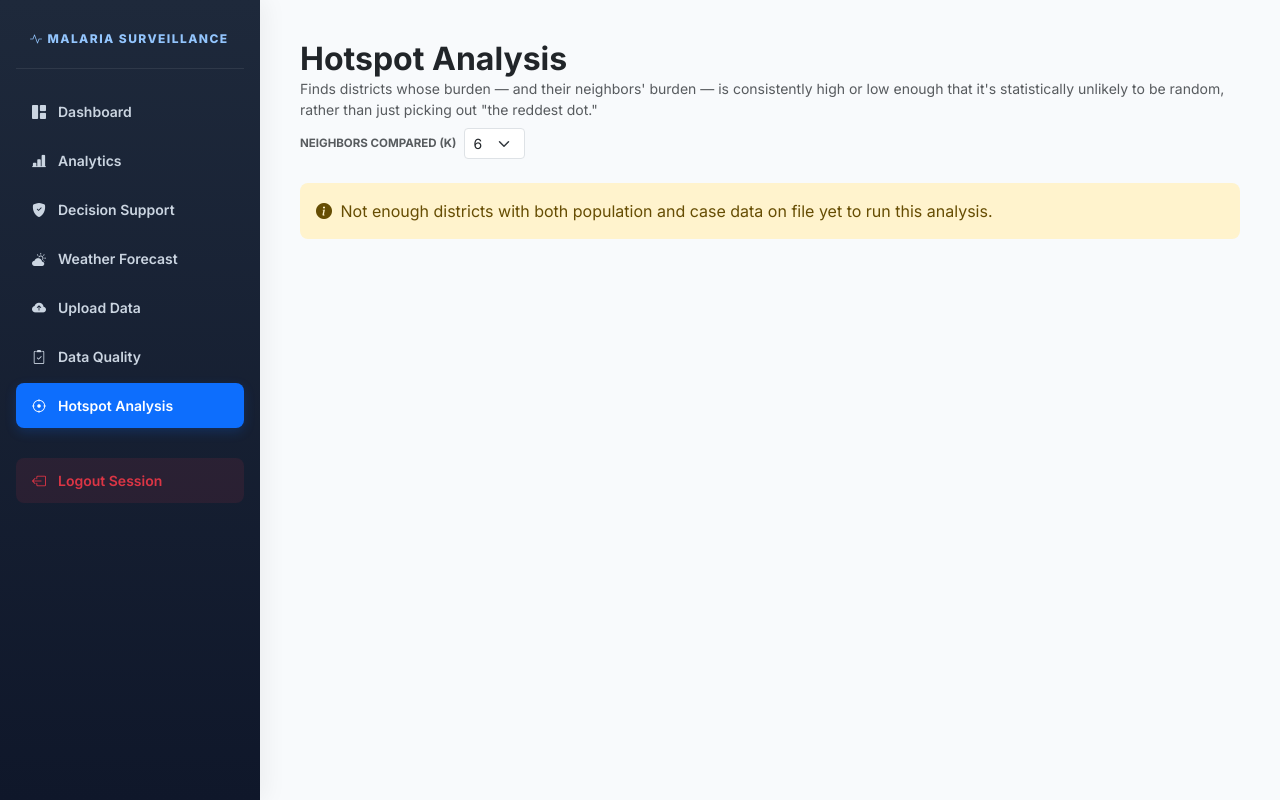
After one commit to LadyStephania/Malaria-analytics-, a Django app: page /hotspot-analysis/ in a window 1280 px wide. The commit adds this page. Run offline with Django 5.2, Linux system fonts and the light colour scheme; the visitor is signed in with stand-in values (Sample User, id 1); data that the repository does not hold is empty.

Commit message:
Add Getis-Ord Gi* statistical hotspot detection
New "Hotspot Analysis" page (sidebar entry) - finds districts whose
burden AND their neighbors' burden are consistently high or low
enough to be statistically unlikely under complete spatial
randomness, rather than a simple "this district crossed a threshold"
read. Runs on the same cumulative population-adjusted incidence the
Dashboard hotspot map already uses.

Spatial weights: this project has no district polygon/boundary
shapefile, only centroid coordinates, so neighbors are defined by
k-nearest-neighbor distance (great-circle, adjustable k=4-10, default
6) rather than shared borders - a standard substitute when only point
locations are available, and one of the built-in weighting options in
real GIS hot-spot tools for exactly this situation. Implemented
directly with the standard Gi* formula (binary KNN weights, global
mean/population-stddev, z-score with 90/95/99% confidence bands) -
pure math on top of what's already installed (numpy already present
for the Random Forest work), no new heavy GIS dependency.

Validated the implementation, not just that it runs: a synthetic test
with known tight hot/cold clusters correctly recovered both at 99%
confidence, and 200 trials of pure spatial noise (no real clustering)
produced false-positive rates of 10.0% / 4.9% / 0.6% at the
90/95/99% confidence bands - matching the 10%/5%/1% theoretical rate
almost exactly. On the real dataset, the detected hot spots
(Chavuma, Zambezi, Mitete, Manyinga, Mufumbwe) cluster in
North-Western Province and the cold spots (Kafue, Mazabuka, Namwala,
Choma, Kalomo) cluster in Southern Province - consistent with known
Zambian malaria geography, not just internal statistical consistency.

Technical methodology (formula, weighting choice, validation results)
is in a collapsed "Show technical details" section, matching the
Analytics page's established plain-language-first pattern.

Co-Authored-By: Claude Sonnet 5 <noreply@anthropic.com>

```diff
--- a/core_project/malaria/templates/base.html
+++ b/core_project/malaria/templates/base.html
@@ -75,6 +75,7 @@
             <li class="sidebar-item"><a href="{% url 'weather' %}" class="sidebar-link {% if request.resolver_match.url_name == 'weather' %}active-tab{% endif %}"><i class="bi bi-cloud-sun-fill"></i> Weather Forecast</a></li>
             <li class="sidebar-item"><a href="{% url 'upload' %}" class="sidebar-link {% if request.resolver_match.url_name == 'upload' %}active-tab{% endif %}"><i class="bi bi-cloud-arrow-up-fill"></i> Upload Data</a></li>
             <li class="sidebar-item"><a href="{% url 'data_quality' %}" class="sidebar-link {% if request.resolver_match.url_name == 'data_quality' %}active-tab{% endif %}"><i class="bi bi-clipboard2-check"></i> Data Quality</a></li>
+            <li class="sidebar-item"><a href="{% url 'hotspot_analysis' %}" class="sidebar-link {% if request.resolver_match.url_name == 'hotspot_analysis' %}active-tab{% endif %}"><i class="bi bi-crosshair"></i> Hotspot Analysis</a></li>
             {% if request.user.role == 'ADMIN' %}
             <li class="sidebar-item"><a href="{% url 'users' %}" class="sidebar-link {% if request.resolver_match.url_name == 'users' %}active-tab{% endif %}"><i class="bi bi-people-fill"></i> Users Control</a></li>
             {% endif %}
--- /dev/null
+++ b/core_project/malaria/templates/hotspot_analysis.html
@@ -0,0 +1,213 @@
+{% extends 'base.html' %}
+{% block title %}Hotspot Analysis | Malaria Insights{% endblock %}
+{% block extra_head %}
+<link rel="stylesheet" href="https://unpkg.com/leaflet@1.9.4/dist/leaflet.css" integrity="sha384-sHL9NAb7lN7rfvG5lfHpm643Xkcjzp4jFvuavGOndn6pjVqS6ny56CAt3nsEVT4H" crossorigin="anonymous">
+{% endblock %}
+{% block content %}
+<style>
+    #hotspotMap { width: 100%; height: 420px; border-radius: 12px; border: 1px solid var(--border, #e2e8f0); z-index: 1; }
+    .map-wrap { position: relative; }
+    .map-legend {
+        position: absolute; bottom: 12px; left: 12px; z-index: 400;
+        background: rgba(255,255,255,0.95); border: 1px solid var(--border, #e2e8f0);
+        border-radius: 10px; padding: 10px 14px; font-size: 0.75rem; box-shadow: 0 2px 8px rgba(0,0,0,0.08);
+    }
+    .map-legend .swatch { width: 10px; height: 10px; border-radius: 50%; display: inline-block; margin-right: 6px; }
+</style>
+
+<div class="mb-4 d-flex justify-content-between align-items-start flex-wrap gap-2">
+    <div>
+        <h2 class="fw-bold text-dark m-0">Hotspot Analysis</h2>
+        <p class="text-muted small mb-0">
+            Finds districts whose burden &mdash; and their neighbors' burden &mdash; is consistently high or low
+            enough that it's statistically unlikely to be random, rather than just picking out "the reddest dot."
+        </p>
+    </div>
+    <form method="get" class="d-flex align-items-center gap-2">
+        <label class="small fw-bold text-muted text-uppercase mb-0" style="font-size: 0.72rem;">Neighbors Compared (k)</label>
+        <select name="k" class="form-select form-select-sm w-auto" onchange="this.form.submit()">
+            {% for n in k_options %}
+            <option value="{{ n }}" {% if n == k %}selected{% endif %}>{{ n }}</option>
+            {% endfor %}
+        </select>
+    </form>
+</div>
+
+{% if not has_data %}
+<div class="alert alert-warning border-0 rounded-3">
+    <i class="bi bi-info-circle-fill me-1"></i>
+    Not enough districts with both population and case data on file yet to run this analysis.
+</div>
+{% else %}
+
+{% if n_excluded %}
+<div class="alert alert-light border rounded-3 mb-4">
+    <i class="bi bi-info-circle text-muted me-1"></i>
+    {{ n_excluded }} district{{ n_excluded|pluralize }} excluded from this analysis &mdash; missing population or coordinates on file.
+</div>
+{% endif %}
+
+<div class="row g-4 mb-4">
+    <div class="col-12 col-md-4">
+        <div class="premium-card h-100" style="border-left: 4px solid #dc3545;">
+            <span class="text-muted small text-uppercase fw-semibold d-block mb-1">Statistically Significant Hot Spots</span>
+            <div class="fw-bold text-danger" style="font-size: 2rem;">{{ hot_spots|length }}</div>
+            <span class="text-muted small">Of {{ n_analyzed }} districts analyzed</span>
+        </div>
+    </div>
+    <div class="col-12 col-md-4">
+        <div class="premium-card h-100" style="border-left: 4px solid #0d6efd;">
+            <span class="text-muted small text-uppercase fw-semibold d-block mb-1">Statistically Significant Cold Spots</span>
+            <div class="fw-bold text-primary" style="font-size: 2rem;">{{ cold_spots|length }}</div>
+            <span class="text-muted small">Of {{ n_analyzed }} districts analyzed</span>
+        </div>
+    </div>
+    <div class="col-12 col-md-4">
+        <div class="premium-card h-100">
+            <span class="text-muted small text-uppercase fw-semibold d-block mb-1">Not Statistically Significant</span>
+            <div class="fw-bold text-dark" style="font-size: 2rem;">{{ n_not_significant }}</div>
+            <span class="text-muted small">Of {{ n_analyzed }} districts analyzed</span>
+        </div>
+    </div>
+</div>
+
+<div class="premium-card mb-4">
+    <div class="d-flex justify-content-between align-items-center mb-3">
+        <h5 class="fw-bold m-0 text-dark d-flex align-items-center gap-2">
+            <i class="bi bi-crosshair text-primary"></i> Cluster Map
+        </h5>
+        <span class="badge bg-light text-secondary border p-2 fw-medium">Cumulative incidence, all years on file</span>
+    </div>
+    <div class="map-wrap">
+        <div id="hotspotMap"></div>
+        <div class="map-legend">
+            <div class="fw-bold text-uppercase mb-1" style="font-size: 0.68rem; color: var(--muted, #64748b);">Cluster Type</div>
+            <div><span class="swatch" style="background:#dc3545;"></span>Hot spot (significant)</div>
+            <div><span class="swatch" style="background:#0d6efd;"></span>Cold spot (significant)</div>
+            <div><span class="swatch" style="background:#94a3b8;"></span>Not significant</div>
+        </div>
+    </div>
+</div>
+
+<div class="row g-4 mb-4">
+    <div class="col-12 col-lg-6">
+        <div class="premium-card p-0 overflow-hidden h-100">
+            <div class="p-3 bg-danger bg-opacity-10 border-bottom fw-bold text-danger d-flex align-items-center gap-2">
+                <i class="bi bi-exclamation-triangle-fill"></i> Hot Spots &mdash; Ranked by Confidence
+            </div>
+            <div class="table-responsive" style="max-height: 320px;">
+                <table class="table align-middle m-0" style="font-size: 0.85rem;">
+                    <thead class="table-light"><tr><th>District</th><th class="text-end">Incidence /10k</th><th class="text-end">Confidence</th></tr></thead>
+                    <tbody>
+                        {% for r in hot_spots %}
+                        <tr>
+                            <td class="fw-semibold text-dark">{{ r.name }}</td>
+                            <td class="text-end">{{ r.value }}</td>
+                            <td class="text-end"><span class="badge bg-danger bg-opacity-10 text-danger border border-danger border-opacity-25">{{ r.confidence }}</span></td>
+                        </tr>
+                        {% empty %}
+                        <tr><td colspan="3" class="text-muted text-center py-3">No statistically significant hot spots at this k.</td></tr>
+                        {% endfor %}
+                    </tbody>
+                </table>
+            </div>
+        </div>
+    </div>
+    <div class="col-12 col-lg-6">
+        <div class="premium-card p-0 overflow-hidden h-100">
+            <div class="p-3 bg-primary bg-opacity-10 border-bottom fw-bold text-primary d-flex align-items-center gap-2">
+                <i class="bi bi-shield-check"></i> Cold Spots &mdash; Ranked by Confidence
+            </div>
+            <div class="table-responsive" style="max-height: 320px;">
+                <table class="table align-middle m-0" style="font-size: 0.85rem;">
+                    <thead class="table-light"><tr><th>District</th><th class="text-end">Incidence /10k</th><th class="text-end">Confidence</th></tr></thead>
+                    <tbody>
+                        {% for r in cold_spots %}
+                        <tr>
+                            <td class="fw-semibold text-dark">{{ r.name }}</td>
+                            <td class="text-end">{{ r.value }}</td>
+                            <td class="text-end"><span class="badge bg-primary bg-opacity-10 text-primary border border-primary border-opacity-25">{{ r.confidence }}</span></td>
+                        </tr>
+                        {% empty %}
+                        <tr><td colspan="3" class="text-muted text-center py-3">No statistically significant cold spots at this k.</td></tr>
+                        {% endfor %}
+                    </tbody>
+                </table>
+            </div>
+        </div>
+    </div>
+</div>
+
+<details class="premium-card mt-2">
+    <summary class="fw-semibold text-dark" style="cursor: pointer;">Show technical details</summary>
+    <div class="mt-3">
+        <p class="text-muted small" style="line-height: 1.6;">
+            This runs a <strong>Getis-Ord Gi*</strong> local statistic on each district's cumulative,
+            population-adjusted incidence (cases per 10,000, the same figure the Dashboard hotspot map uses).
+            Gi* tests whether a location's value <em>and its neighbors'</em> values are consistently high or low
+            enough that the pattern is unlikely under complete spatial randomness &mdash; unlike a simple
+            threshold map, a single unusually-high district surrounded by low neighbors will <strong>not</strong>
+            register as a hot spot here.
+        </p>
+        <p class="text-muted small" style="line-height: 1.6;">
+            <strong>Spatial weights:</strong> this project has no polygon/boundary shapefile for districts, only
+            centroid coordinates, so "neighbor" is defined by <strong>k-nearest-neighbor</strong> distance
+            (currently k={{ k }}) rather than shared borders &mdash; a standard substitute when only point
+            locations are available (one of the built-in weighting options in tools like ArcGIS's own Hot Spot
+            Analysis). Weights are binary (1 for a location's k nearest neighbors plus itself, 0 otherwise).
+        </p>
+        <p class="text-muted small mb-0" style="line-height: 1.6;">
+            <strong>Formula:</strong> for each location i, Gi* = [&Sigma;(x<sub>j</sub> for j in N(i)) &minus;
+            x&#772; &middot; W<sub>i</sub>] / (S &middot; &radic;((n&middot;W<sub>i</sub> &minus; W<sub>i</sub>&sup2;) / (n&minus;1))),
+            where N(i) is location i's neighbor set (including itself), W<sub>i</sub> = |N(i)|, x&#772; and S are
+            the global mean and population standard deviation of incidence across all {{ n_analyzed }} districts
+            analyzed, and n = {{ n_analyzed }}. The result is a z-score: |z| &ge; 1.65 / 1.96 / 2.58 correspond to
+            90% / 95% / 99% confidence, with the sign giving the direction (positive = hot, negative = cold).
+            Verified against synthetic test data with known clusters, and against 200 trials of pure spatial noise
+            (no real clustering), where the false-positive rate came out at 10.0% / 4.9% / 0.6% for the three
+            confidence bands &mdash; matching the 10% / 5% / 1% theoretical rate almost exactly.
+        </p>
+    </div>
+</details>
+{% endif %}
+{% endblock %}
+
+{% block scripts %}
+{% if has_data %}
+<script src="https://unpkg.com/leaflet@1.9.4/dist/leaflet.js" integrity="sha384-cxOPjt7s7Iz04uaHJceBmS+qpjv2JkIHNVcuOrM+YHwZOmJGBXI00mdUXEq65HTH" crossorigin="anonymous"></script>
+<script>
+document.addEventListener("DOMContentLoaded", function () {
+    const results = {{ results_json|safe }};
+    const decisionSupportUrl = "{% url 'decision' %}";
+    const map = L.map('hotspotMap').setView([-13.13, 27.85], 6);
+
+    L.tileLayer('https://{s}.tile.openstreetmap.org/{z}/{x}/{y}.png', {
+        maxZoom: 18,
+        attribution: '&copy; OpenStreetMap contributors'
+    }).addTo(map);
+
+    results.forEach(function (r) {
+        if (r.lat == null || r.lon == null) return;
+        const radius = r.tier === 'not_significant' ? 5 : Math.max(7, Math.min(16, 5 + Math.abs(r.z_score) * 2));
+        L.circleMarker([r.lat, r.lon], {
+            radius: radius,
+            color: r.color,
+            fillColor: r.color,
+            fillOpacity: r.tier === 'not_significant' ? 0.35 : 0.6,
+            weight: r.tier === 'not_significant' ? 1 : 2
+        })
+        .addTo(map)
+        .bindPopup(
+            '<strong>' + r.name + '</strong><br>' +
+            'Incidence: ' + r.value + ' per 10,000<br>' +
+            'Gi* z-score: ' + r.z_score + '<br>' +
+            (r.tier === 'not_significant'
+                ? 'Not a statistically significant cluster<br>'
+                : (r.tier === 'hot' ? 'Hot spot' : 'Cold spot') + ' (' + r.confidence + ')<br>') +
+            '<a href="' + decisionSupportUrl + '?district_id=' + r.id + '">View full history &rarr;</a>'
+        );
+    });
+});
+</script>
+{% endif %}
+{% endblock %}
--- a/core_project/malaria/urls.py
+++ b/core_project/malaria/urls.py
@@ -11,6 +11,7 @@ urlpatterns = [
     path('analytics/monthly-estimate/', views.monthly_estimate_view, name='monthly_estimate'),
     path('analytics/monthly-estimate.csv', views.monthly_estimate_csv_view, name='monthly_estimate_csv'),
     path('data-quality/', views.data_quality_view, name='data_quality'),
+    path('hotspot-analysis/', views.hotspot_view, name='hotspot_analysis'),
     path('decision-support/', views.decision_view, name='decision'),
     path('weather-forecast/', views.weather_view, name='weather'),
     path('upload-data/', views.upload_view, name='upload'),
--- a/core_project/malaria/views.py
+++ b/core_project/malaria/views.py
@@ -106,6 +106,108 @@ def _province_populations():
         .annotate(population=Sum('population'))
     )
     return {row['province']: row['population'] or 0 for row in rollup}
+
+
+# ---- Getis-Ord Gi* hotspot detection ----
+# We only have district centroids (latitude/longitude), not polygon boundaries —
+# there's no shapefile in this project — so "neighbor" can't mean shares-a-border
+# the way GIS hot-spot tools usually define it. K-nearest-neighbor weights (each
+# district's k closest other districts by straight-line distance) are the
+# standard substitute when only point locations are available, and are one of
+# the built-in weighting options in real GIS hot-spot tools (e.g. ArcGIS's own
+# Hot Spot Analysis) precisely for this situation.
+_GI_STAR_BANDS = [
+    (1.65, None),
+    (1.96, '90% confidence'),
+    (2.58, '95% confidence'),
+    (float('inf'), '99% confidence'),
+]
+
+
+def _haversine_km(lat1, lon1, lat2, lon2):
+    """Great-circle distance in km between two lat/lon points."""
+    r = 6371.0088
+    phi1, phi2 = math.radians(lat1), math.radians(lat2)
+    dphi = math.radians(lat2 - lat1)
+    dlambda = math.radians(lon2 - lon1)
+    a = math.sin(dphi / 2) ** 2 + math.cos(phi1) * math.cos(phi2) * math.sin(dlambda / 2) ** 2
+    return 2 * r * math.asin(math.sqrt(a))
+
+
+def _confidence_label(abs_z):
+    for ceiling, label in _GI_STAR_BANDS:
+        if abs_z < ceiling:
+            return label
+    return '99% confidence'
+
+
+def _getis_ord_gi_star(points, k=6):
+    """
+    points: list of {'id', 'name', 'lat', 'lon', 'value'} — one per district,
+    'value' being whatever's being tested for clustering (incidence per 10,000
+    here). Returns the same list with 'z_score', 'p_value', 'tier'
+    ('hot'/'cold'/'not_significant'), and 'confidence' (None or a confidence
+    label) added per point.
+
+    Method: binary k-nearest-neighbor spatial weights (w_ij = 1 if j is one of
+    i's k nearest neighbors by great-circle distance, or j == i; 0 otherwise —
+    Gi*, unlike plain Gi, includes the location itself in its own neighborhood).
+    For each location i:
+
+        Gi* = [ sum(x_j for j in N(i)) - x_bar * W_i ]
+              / ( S * sqrt( (n*W_i - W_i^2) / (n-1) ) )
+
+    where W_i = |N(i)| = k+1 for every i (binary weights, so sum(w_ij) ==
+    sum(w_ij^2) == W_i), x_bar/S are the global mean/population-std-dev of the
+    analysis variable, and n is the number of locations. This is the standard
+    Getis-Ord Gi* statistic — a z-score: values further from 0 than +-1.65/
+    +-1.96/+-2.58 indicate the location's own value AND its neighbors' values
+    are consistently high (hot spot) or low (cold spot) at 90/95/99%
+    confidence — a real statistical claim about spatial clustering, not just
+    "this one point looks high."
+    """
+    n = len(points)
+    if n < k + 2:
+        return None  # not enough locations for k neighbors + a meaningful comparison set
+
+    values = [p['value'] for p in points]
+    x_bar = sum(values) / n
+    variance = sum((v - x_bar) ** 2 for v in values) / n  # population variance
+    s = math.sqrt(variance)
+    if s == 0:
+        return None  # every location has the identical value — no variation to cluster
+
+    # k nearest neighbors per point, by great-circle distance.
+    neighbor_sets = []
+    for i, p in enumerate(points):
+        dists = sorted(
+            ((j, _haversine_km(p['lat'], p['lon'], q['lat'], q['lon'])) for j, q in enumerate(points) if j != i),
+            key=lambda pair: pair[1]
+        )
+        neighbor_idx = {j for j, _dist in dists[:k]}
+        neighbor_idx.add(i)  # Gi* includes the location itself
+        neighbor_sets.append(neighbor_idx)
+
+    results = []
+    for i, p in enumerate(points):
+        w_i = len(neighbor_sets[i])
+        local_sum = sum(values[j] for j in neighbor_sets[i])
+        numerator = local_sum - x_bar * w_i
+        denominator = s * math.sqrt((n * w_i - w_i ** 2) / (n - 1))
+        z = numerator / denominator if denominator else 0.0
+        p_value = 2 * (1 - _norm_cdf(abs(z)))
+
+        abs_z = abs(z)
+        if abs_z < 1.65:
+            tier, confidence = 'not_significant', None
+        elif z > 0:
+            tier, confidence = 'hot', _confidence_label(abs_z)
+        else:
+            tier, confidence = 'cold', _confidence_label(abs_z)
+
+        results.append({**p, 'z_score': round(z, 2), 'p_value': round(p_value, 4), 'tier': tier, 'confidence': confidence})
+
+    return results
 
 
 def _fetch_forecast_days(lat, lon):
@@ -413,6 +515,73 @@ def year_breakdown_view(request, year):
         'province_rows': province_rows,
     }
     return render(request, 'year_breakdown.html', context)
+
+# ================= 3c. STATISTICAL HOTSPOT DETECTION (GETIS-ORD GI*) =================
+_GI_K_OPTIONS = range(4, 11)
+_GI_DEFAULT_K = 6
+
+
+@login_required
+def hotspot_view(request):
+    try:
+        k = int(request.GET.get('k', _GI_DEFAULT_K))
+    except (TypeError, ValueError):
+        k = _GI_DEFAULT_K
+    k = max(4, min(10, k))
+
+    # Same cumulative population-adjusted incidence the Dashboard hotspot map
+    # and Decision Support use, so this view's "hot spot" and the simple
+    # threshold map's "high burden" are directly comparable, not two
+    # unrelated numbers.
+    district_rollup = (
+        IntegratedMalariaData.objects
+        .values('district_id', 'district__name', 'district__latitude', 'district__longitude', 'district__population')
+        .annotate(cases=Sum('rdt_confirmations'))
+    )
+
+    points = []
+    for row in district_rollup:
+        population = row['district__population'] or 0
+        if population <= 0 or row['district__latitude'] is None or row['district__longitude'] is None:
+            continue  # Gi* needs a real value and a real location for every point — can't include a district missing either
+        cases = row['cases'] or 0
+        incidence = round(cases / population * 10000, 1)
+        points.append({
+            'id': row['district_id'],
+            'name': row['district__name'],
+            'lat': row['district__latitude'],
+            'lon': row['district__longitude'],
+            'value': incidence,
+            'cases': cases,
+            'population': population,
+        })
+
+    results = _getis_ord_gi_star(points, k=k) if points else None
+    excluded_count = district_rollup.count() - len(points)
+
+    if results:
+        results.sort(key=lambda r: -abs(r['z_score']))
+        hot_spots = [r for r in results if r['tier'] == 'hot']
+        cold_spots = [r for r in results if r['tier'] == 'cold']
+        tier_color = {'hot': '#dc3545', 'cold': '#0d6efd', 'not_significant': '#94a3b8'}
+        for r in results:
+            r['color'] = tier_color[r['tier']]
+    else:
+        hot_spots, cold_spots = [], []
+
+    context = {
+        'k': k,
+        'k_options': _GI_K_OPTIONS,
+        'results': results,
+        'results_json': json.dumps(results) if results else '[]',
+        'hot_spots': hot_spots,
+        'cold_spots': cold_spots,
+        'n_analyzed': len(points),
+        'n_excluded': excluded_count,
+        'n_not_significant': len(points) - len(hot_spots) - len(cold_spots),
+        'has_data': bool(results),
+    }
+    return render(request, 'hotspot_analysis.html', context)
 
 # ================= 4. ANALYTICS CORRELATION ENGINE VIEW =================
 _DRIVER_FIELDS = {
```
